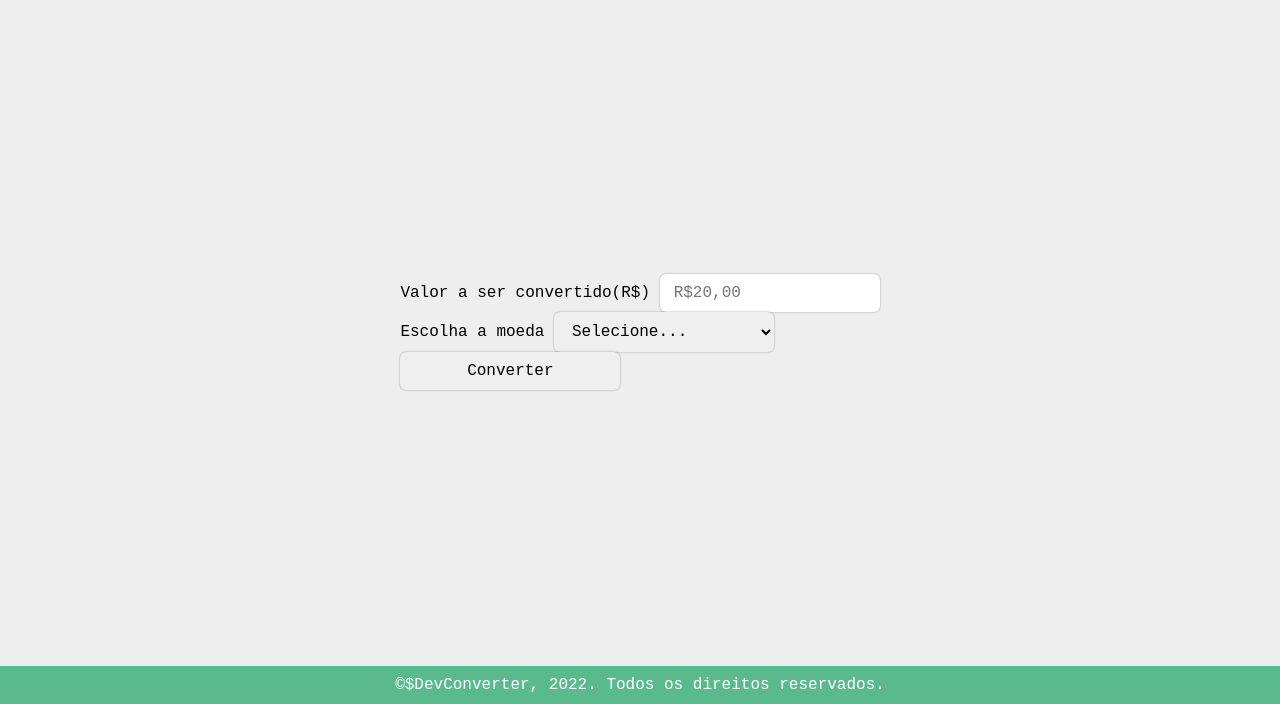
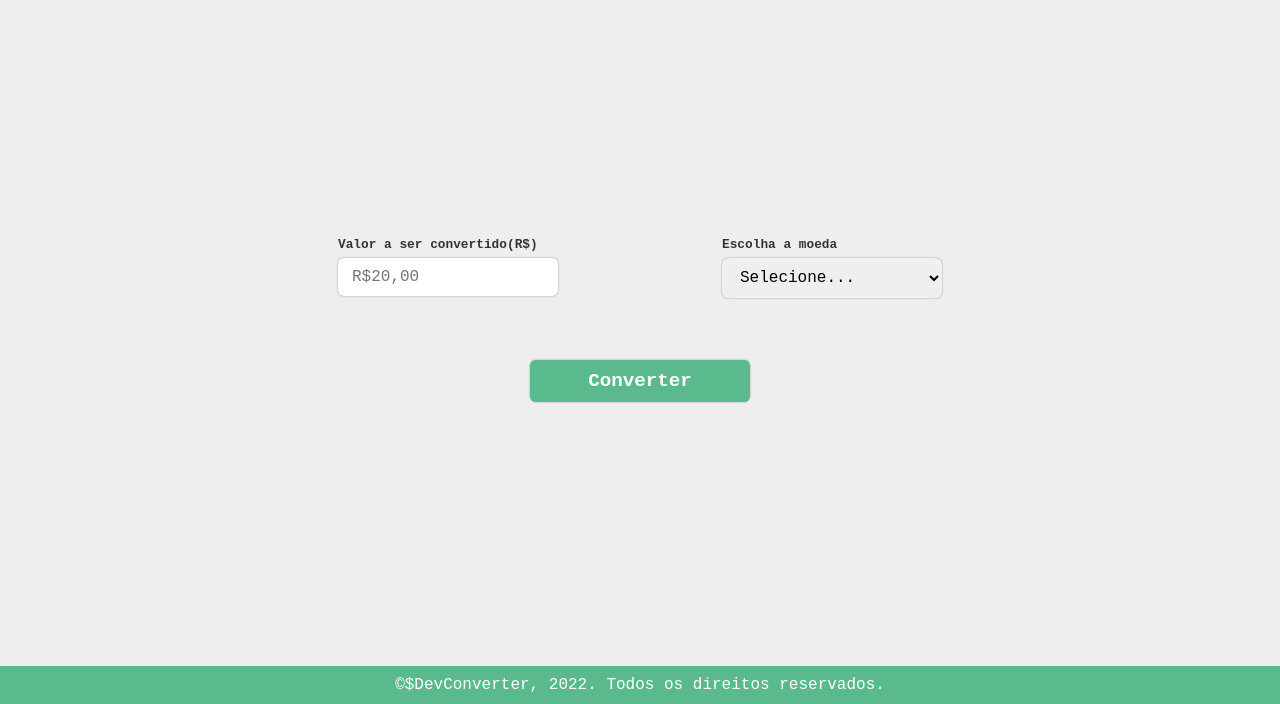
Before and after one commit to CosmoAndrade/-DevConverter, a plain HTML site: page index.html in a window 1280 px wide. Shown: the part 96-800 px from the top of the page. Drawn offline with Linux system fonts and the light colour scheme.

Commit message:
Parte 04

```diff
--- a/style.css
+++ b/style.css
@@ -55,3 +55,65 @@ footer{
     font-size: 1em;
 
 }
+
+main{
+    width: 60%;
+    display: flex;
+    flex-direction: column;
+    align-items: center;
+    justify-content: center;
+}
+
+form{
+    width: 100%;
+    display: flex;
+    flex-direction: column;
+    align-items: center;
+}
+
+.inputs-container{
+    width: 100%;
+    display: flex;
+    justify-content: space-around;
+    margin-bottom: 8%;
+
+}
+
+.form-group{
+    display: flex;
+    flex-direction: column;
+}
+
+.form-group label{
+    color: #333;
+    font-size: 0.8em;
+    font-weight: 600;
+    margin-bottom: 6px;
+}
+
+form button{
+    background-color: #5aba8d;
+    color: #fff;
+    font-size: 1.2em;
+    font-weight: 700;
+    cursor: pointer;
+
+}
+
+form button:hover{
+    background-color: #fff;
+    color: #5aba8d;
+
+}
+
+main #result {
+    font-size: 3.5em;
+    color: #2f9766;
+    margin-top: 25px;
+}
+
+main #result span{
+    font-size: 0.6em;
+    margin-right: 50px;
+    margin-left: 50px;
+}
```
